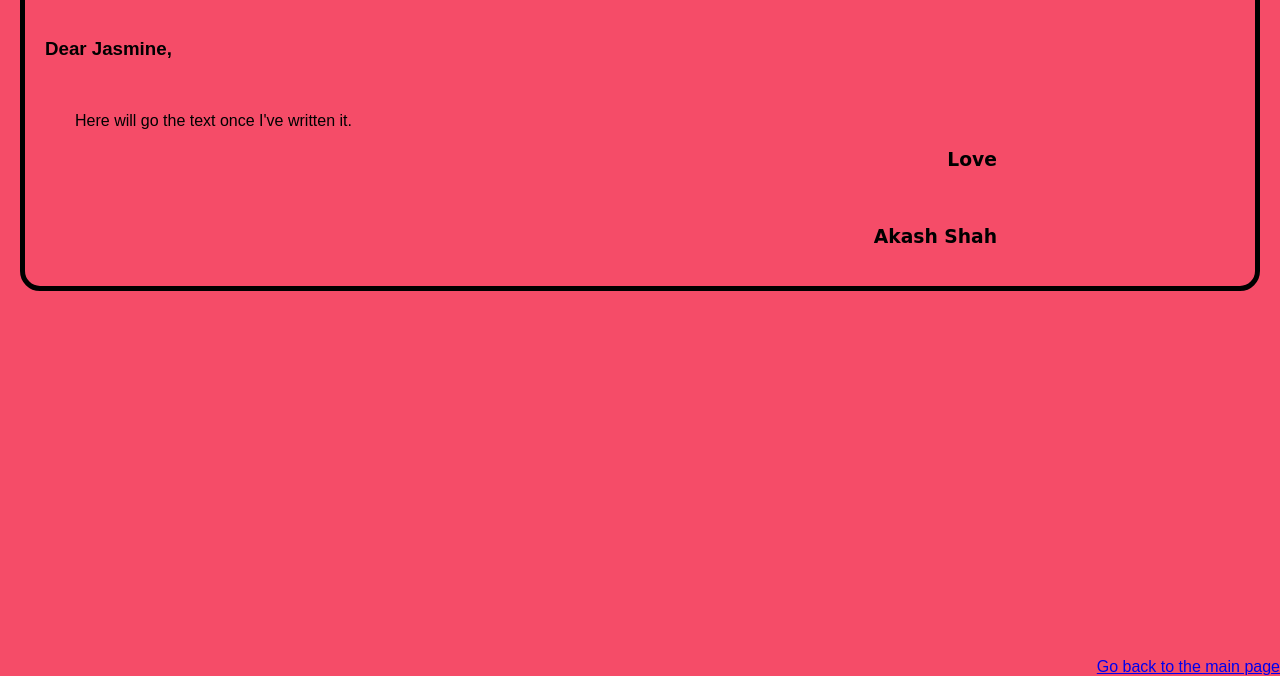
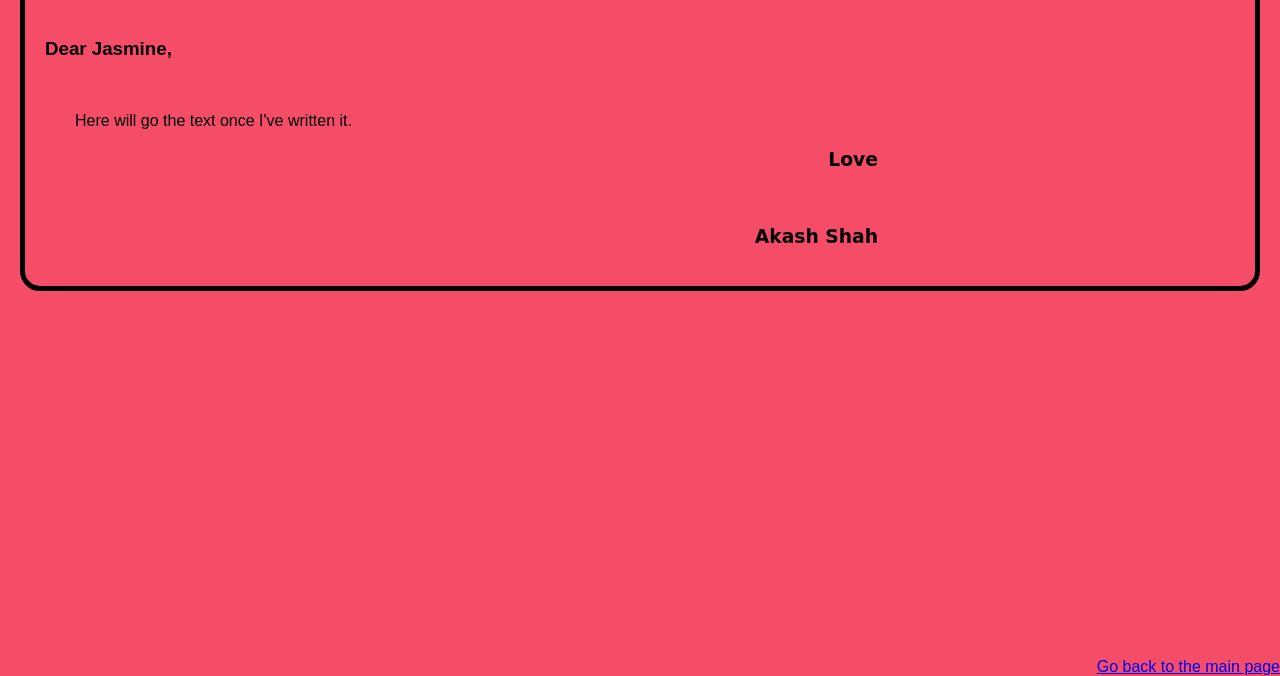
Before and after one commit to CapClumsy/doesakashloveyou, a plain HTML site: page letter.html in a window 1280 px wide. Shown: the part 124-800 px from the top of the page. Drawn offline with Linux system fonts and the light colour scheme.

Commit message:
Fix signature alignment

```diff
--- a/letter.css
+++ b/letter.css
@@ -19,11 +19,11 @@ p {
     font-family: "Brush Script MT", "Brush Script Std", cursive;
     text-align: right;
     position: relative;
-    right: 20%;
+    right: 30%;
 }
 
 #name {
-    right: 10%;
+    right: 5%;
 }
 
 #main-prompt {
```
